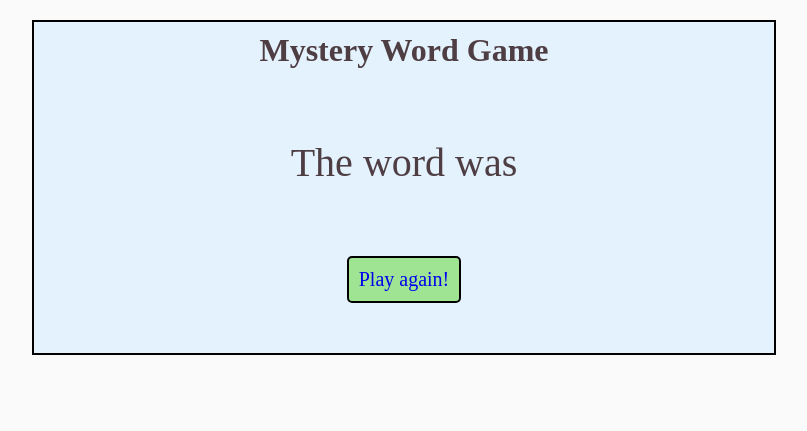
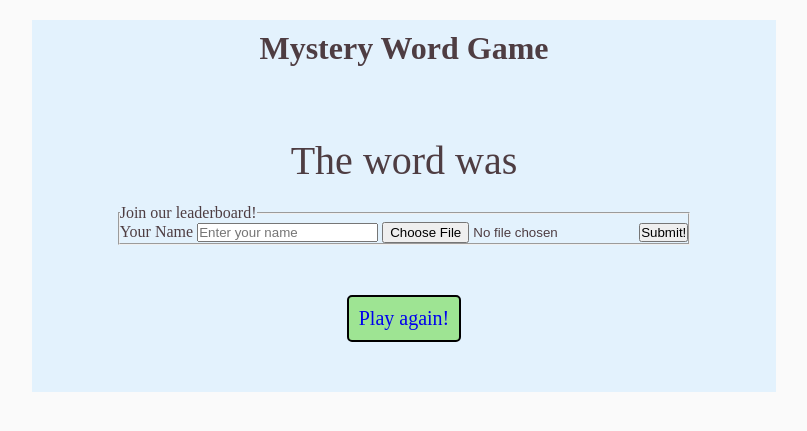
Before and after one commit to ajclose/week-five-project, a Node project: template views/results.mustache in a window 1280 px wide. Shown: the top 431 px of the page, without its empty margins (236-1043 px from the left). Run offline with Node 20 templates, Linux system fonts and the light colour scheme; the template is opened without the code that fills it, so the values that code supplies are empty.

Commit message:
Add form to join leaderboard

```diff
--- a/app.js
+++ b/app.js
@@ -14,7 +14,7 @@ let lettersGuessed = []
 let inWord = false
 let errors;
 let displayMessage;
-let leaders = [{image: '/uploads/bailey.jpg' , name: 'Bailey', guessesLeft: 8, date: 'June 12, 2017'}]
+let leaders = [{image: '/uploads/bailey.jpg' , name: 'Bailey', guessesLeft: 8, date: '6/12/2017'}, {image: '/uploads/sticky.png', name: 'Sticky', guessesLeft: 1, date: '6/24/2017'}]
 
 function generateGuess(wordLength) {
   let guess = []
@@ -63,6 +63,12 @@ function checkWinner(word, guess) {
     results = 'You lost!'
     return true
   }
+}
+
+function sortLeaders(leaders){
+  leaders.sort(function(a,b) {
+    return b.guessesLeft - a.guessesLeft
+  })
 }
 
 
@@ -137,14 +143,16 @@ app.get('/results', function(req, res) {
   })
 })
 
-app.get('/leaderboard', function(req, res) {
+app.post('/leaderboard', function(req, res) {
   sess = req.session
+  const leaderName = req.body.name
   const date = new Date()
-  const month = date.getMonth()
+  const month = date.getMonth() + 1
   const day = date.getDate()
   const year = date.getFullYear()
-  const fullDate = `${month} ${day}, ${year}`
-  console.log(date.toDateString());
+  const fullDate = `${month}/${day}/${year}`
+  leaders.push({image: '', name: leaderName, guessesLeft: guessesLeft, date: fullDate})
+  sortLeaders(leaders)
   res.render('leaderboard', {
     leaders: leaders
   })
--- a/public/css/main.css
+++ b/public/css/main.css
@@ -12,12 +12,11 @@ body {
 }
 
 img {
-  width: 100%;
+  max-width: 100%;
 }
 
 .container {
   width: 60%;
-  border: 2px solid black;
   display: flex;
   flex-direction: column;
   align-items: center;
@@ -73,11 +72,12 @@ img {
 .headers {
   display: flex;
   width: 100%;
+  padding: 0 20px 10px 20px;
   align-items: center;
   justify-content: space-around;
-  padding: 20px;
   font-size: 20px;
   font-weight: bold;
+  border-bottom: 2px solid black;
 }
 
 .leader {
@@ -87,15 +87,13 @@ img {
   width: 100%;
   padding: 20px;
   font-size: 18px;
-  border: solid;
-  height: 100px;
+  height: 150px;
   overflow: hidden;
   margin: 20px 0;
 }
 
 .leader-image {
   flex-basis: 15%;
-  border: 2px solid blue;
   display: flex;
   justify-content: center;
   align-items: center;
@@ -103,12 +101,19 @@ img {
 
 .leader-name {
   flex-basis: 23%;
+  text-align: center;
 }
 
 .leader-guesses {
   flex-basis: 23%;
+  text-align: center;
 }
 
 .leader-date {
   flex-basis: 23%;
+  text-align: center;
 }
+
+.leader-header {
+  padding: 20px;
+}
--- a/views/results.mustache
+++ b/views/results.mustache
@@ -16,6 +16,15 @@
     <div class="word">
       The word was {{word}}
     </div>
+    <form class="join-leaders" action="/leaderboard" method="post">
+      <fieldset>
+        <legend>Join our leaderboard!</legend>
+        <label for="name">Your Name</label>
+        <input type="text" name="name" value="" placeholder="Enter your name">
+        <input type="file" name="image" value="">
+        <input type="submit" name="submit" value="Submit!">
+      </fieldset>
+    </form>
     <a class="play-again" href="/reset">Play again!</a>
 
   </div>
```
Also changed, not shown: views/leaderboard.mustache (+9 -3 lines), 1 other file.
